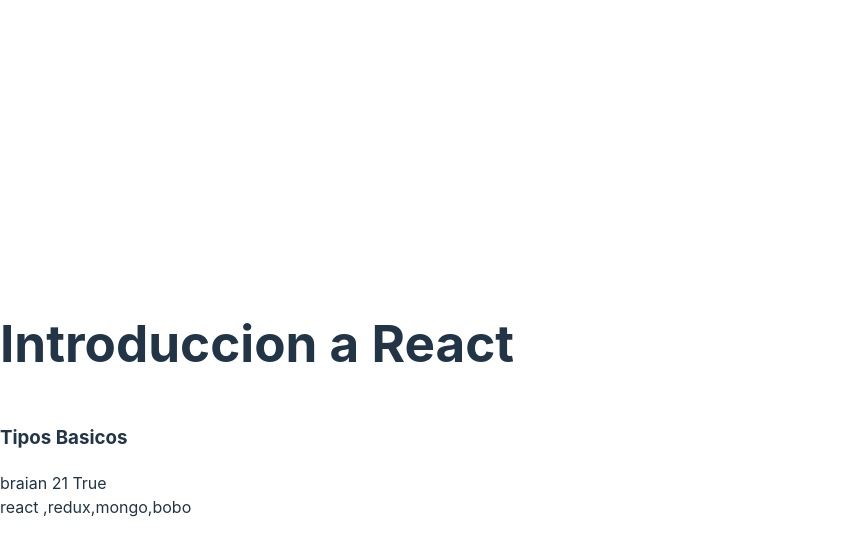
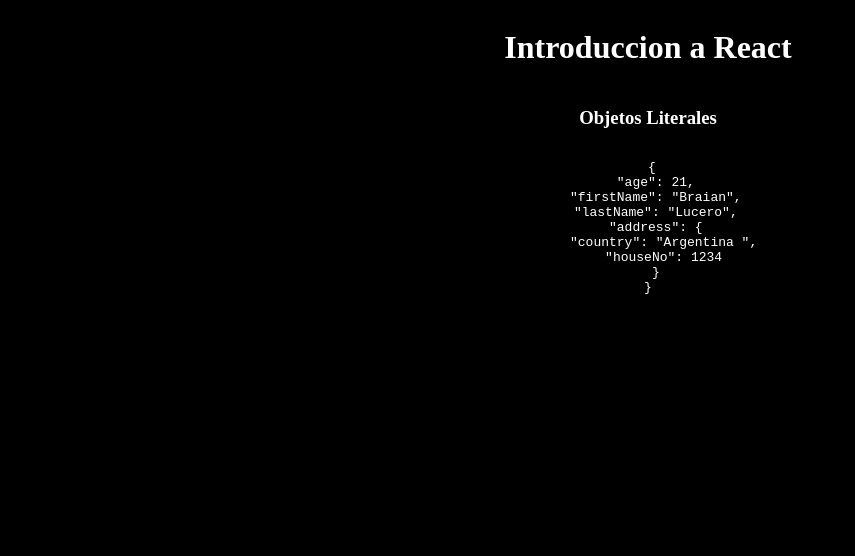
Before and after one commit to braianLucero/React-Native-Masterclass, a React (Vite) app in the folder 01-react-native-fundamentos/: page / in a window 1280 px wide. Shown: the top 556 px of the page, without its empty margins (0-855 px from the left). Built offline with nearby package versions, Linux system fonts and the light colour scheme.

Commit message:
class 12; literal objects and interfaces

```diff
--- a/01-react-native-fundamentos/src/App.tsx
+++ b/01-react-native-fundamentos/src/App.tsx
@@ -1,4 +1,5 @@
-import { BasicTypes } from "./typescript";
+// import { BasicTypes } from "./typescript";
+import { ObjectLiterals } from "./typescript/";
 
 function App() {
   return (
@@ -6,7 +7,8 @@
       <main>
         <h1>Introduccion a React</h1>
 
-        <BasicTypes />
+        {/* <BasicTypes /> */}
+        <ObjectLiterals />
       </main>
     </>
   );
--- a/01-react-native-fundamentos/src/index.css
+++ b/01-react-native-fundamentos/src/index.css
@@ -1,80 +1,19 @@
-:root {
-  font-family: Inter, system-ui, Avenir, Helvetica, Arial, sans-serif;
-  line-height: 1.5;
-  font-weight: 400;
-
-  color-scheme: light dark;
-  color: rgba(255, 255, 255, 0.87);
-  background-color: #242424;
-
-  font-synthesis: none;
-  text-rendering: optimizeLegibility;
-  -webkit-font-smoothing: antialiased;
-  -moz-osx-font-smoothing: grayscale;
+body {
+  background-color: #000;
 }
 
-a {
-  font-weight: 500;
-  color: #646cff;
-  text-decoration: inherit;
-}
-a:hover {
-  color: #535bf2;
-}
-
-body {
-  margin: 0;
-  display: flex;
-  place-items: center;
-  min-width: 320px;
-  min-height: 100vh;
-}
-
-h1 {
-  font-size: 3.2em;
-  line-height: 1.1;
-}
-
-button {
-  border-radius: 8px;
-  border: 1px solid transparent;
-  padding: 0.6em 1.2em;
-  font-size: 1em;
-  font-weight: 500;
-  font-family: inherit;
-  background-color: #1a1a1a;
-  cursor: pointer;
-  transition: border-color 0.25s;
-}
-button:hover {
-  border-color: #646cff;
-}
-button:focus,
-button:focus-visible {
-  outline: 4px auto -webkit-focus-ring-color;
-}
-
-@media (prefers-color-scheme: light) {
-  :root {
-    color: #213547;
-    background-color: #ffffff;
-  }
-  a:hover {
-    color: #747bff;
-  }
-  button {
-    background-color: #f9f9f9;
-  }
-}
 main {
   width: 100vw;
   display: flex;
   flex-direction: column;
   justify-content: center;
+  text-align: center;
   width: 100vw;
+  color: #fff;
 }
 
 input {
   padding: 5px;
   margin-bottom: 10px;
+  color: aliceblue;
 }
--- /dev/null
+++ b/01-react-native-fundamentos/src/typescript/ObjectLiterals.tsx
@@ -0,0 +1,33 @@
+interface Person {
+  firstName: string;
+  lastName: string;
+  age: number;
+  address: Address;
+  isAlive?: boolean;
+}
+
+interface Address {
+  country: string;
+  houseNo: number;
+}
+
+export const ObjectLiterals = () => {
+  const person: Person = {
+    age: 21,
+    firstName: "Braian",
+    lastName: "Lucero",
+    address: {
+      country: "Argentina ",
+      houseNo: 1234,
+    },
+    isAlive: undefined,
+  };
+
+  return (
+    <>
+      <h3>Objetos Literales</h3>
+
+      <pre> {JSON.stringify(person, null, 2)}</pre>
+    </>
+  );
+};
--- a/01-react-native-fundamentos/src/typescript/index.ts
+++ b/01-react-native-fundamentos/src/typescript/index.ts
@@ -1 +1,2 @@
 export * from "./BasicTypes";
+export * from "./ObjectLiterals";
```
